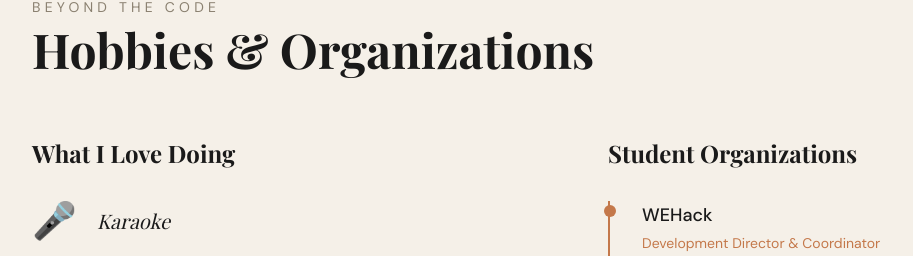
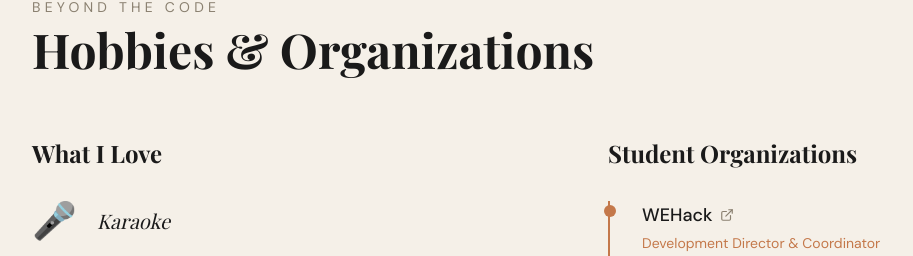
Before and after one commit to anccaz/AnccazPersonalWebsite, a React (Vite) app: page / in a window 1280 px wide. Shown: the part 3178-3434 px from the top of the page, without its empty margins (64-977 px from the left). Built offline with nearby package versions, Linux system fonts and the light colour scheme; a web font is replaced by a local one.

Commit message:
linke added for WEHack

```diff
--- a/src/components/Organizations.jsx
+++ b/src/components/Organizations.jsx
@@ -15,7 +15,7 @@ export default function Organizations() {
         {/* Hobbies */}
         <div>
           <h3 className="font-display text-2xl font-bold mb-8" style={{ color: 'var(--charcoal)' }}>
-            What I Love Doing
+            What I Love
           </h3>
           <div className="flex flex-col gap-6">
             {hobbies.map((hobby, i) => (
@@ -41,9 +41,24 @@ export default function Organizations() {
               <div key={i} className="relative">
                 <div className="absolute -left-[2.35rem] top-1 w-3 h-3 rounded-full"
                   style={{ background: 'var(--accent)' }} />
-                <p className="font-medium text-lg" style={{ color: 'var(--charcoal)' }}>
-                  {org.name}
-                </p>
+
+                <div className="flex items-center gap-2">
+                  <p className="font-medium text-lg" style={{ color: 'var(--charcoal)' }}>
+                    {org.name}
+                  </p>
+                  {org.link && (
+                    <a href={org.link} target="_blank" rel="noreferrer"
+                      className="hover:opacity-60 transition-opacity"
+                      style={{ color: 'var(--muted)' }}>
+                      <svg width="14" height="14" viewBox="0 0 24 24" fill="none" xmlns="http://www.w3.org/2000/svg">
+                        <path d="M18 13v6a2 2 0 0 1-2 2H5a2 2 0 0 1-2-2V8a2 2 0 0 1 2-2h6" stroke="#8a8070" strokeWidth="2" strokeLinecap="round" strokeLinejoin="round"/>
+                        <polyline points="15,3 21,3 21,9" stroke="#8a8070" strokeWidth="2" strokeLinecap="round" strokeLinejoin="round"/>
+                        <line x1="10" y1="14" x2="21" y2="3" stroke="#8a8070" strokeWidth="2" strokeLinecap="round" strokeLinejoin="round"/>
+                      </svg>
+                    </a>
+                  )}
+                </div>
+
                 <p className="text-sm mt-1" style={{ color: 'var(--accent)' }}>{org.role}</p>
                 <p className="text-sm" style={{ color: 'var(--muted)' }}>{org.period}</p>
               </div>
--- a/src/portfolio.js
+++ b/src/portfolio.js
@@ -93,26 +93,31 @@ export const personalInfo = {
       name: "WEHack",
       role: "Development Director & Coordinator",
       period: "2023 – Present",
+      link: "https://www.wehackutd.com",
     },
     {
       name: "Artificial Intelligence Society",
       role: "AI Mentor Program",
       period: "2025",
+      link: null,
     },
     {
       name: "Girls Who Code",
       role: "President & Graphic Designer",
       period: "2023 – 2026",
+      link: null,
     },
     {
       name: "Dallas Formula Racing",
       role: "Software Developer",
       period: "2023 – 2025",
+      link: null,
     },
     {
       name: "Freshman Mentor Program",
       role: "Computer Science Mentor",
       period: "2024-2025",
+      link: null,
     },
   ];
 
```
